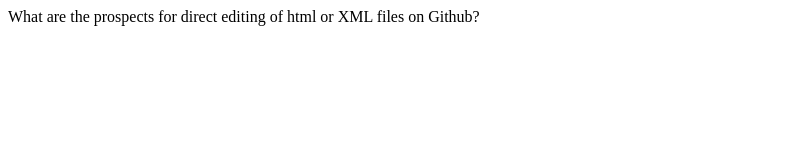
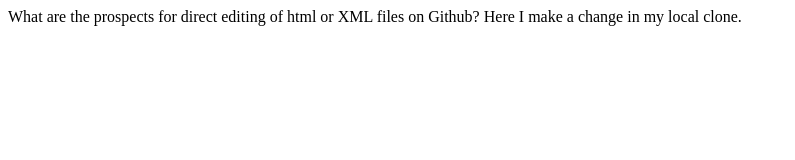
Before and after one commit to RuleML/Test-Rebase, a plain HTML site: page files/index.html in a window 1280 px wide. Shown: the whole page, without its empty margins (0-795 px from the left). Drawn offline with Linux system fonts and the light colour scheme.

Commit message:
after stash apply to recover change

```diff
--- a/files/index.html
+++ b/files/index.html
@@ -2,5 +2,8 @@
   <head></head>
   <body>
     What are the prospects for direct editing of html or XML files on Github?
+
+    Here I make a change in my local clone.
+
   </body>
 </html>
```
